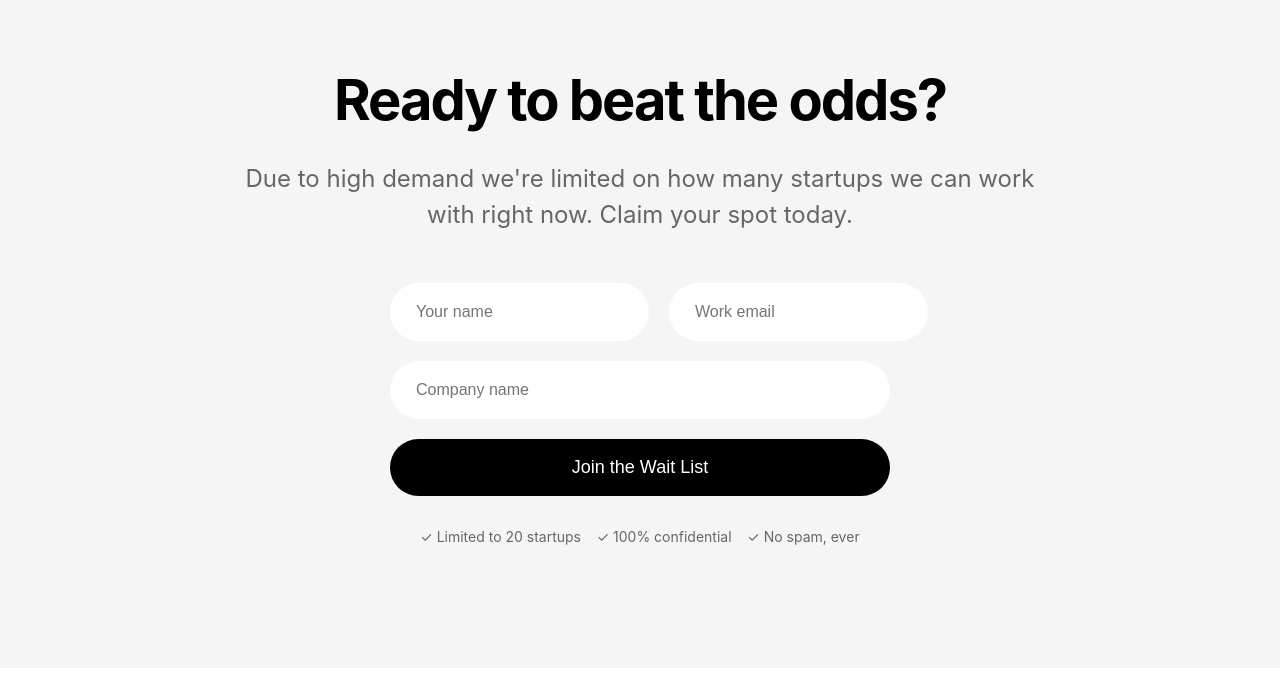
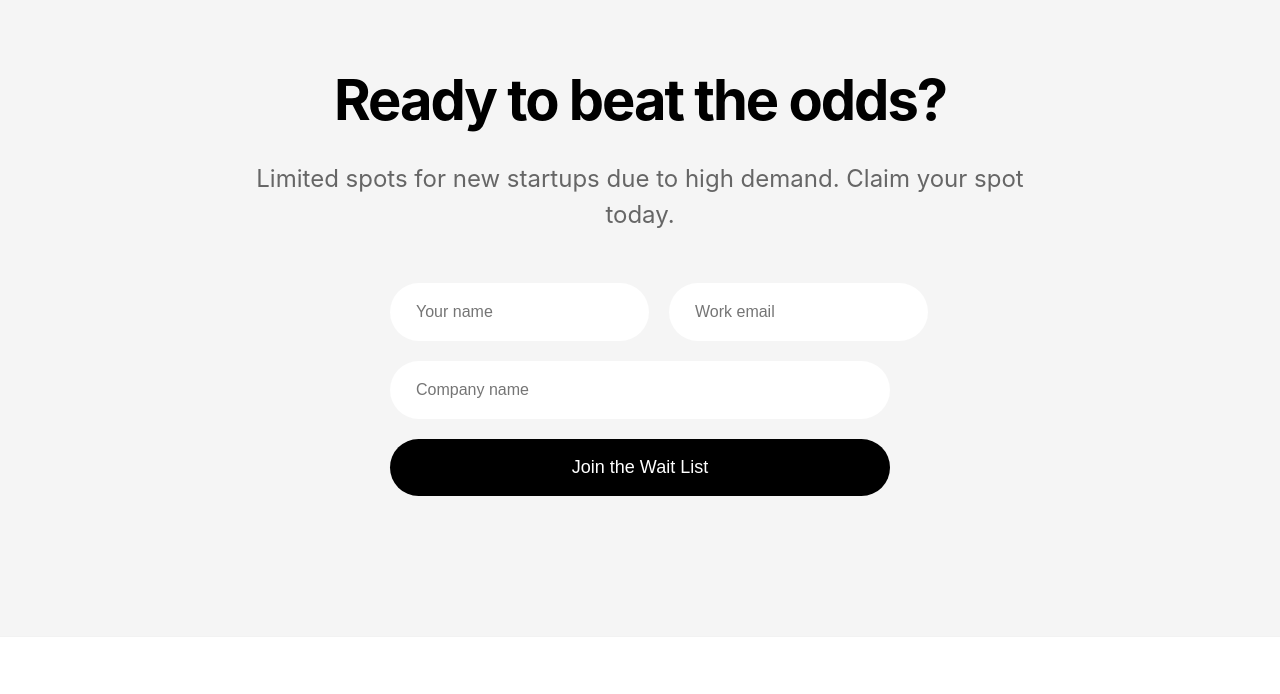
Before and after one commit to lvvargo33/Leads, a plain HTML site: page index.html in a window 1280 px wide. Shown: the part 3498-4192 px from the top of the page. Drawn offline with Linux system fonts and the light colour scheme.

Commit message:
Update index.html

```diff
--- a/index.html
+++ b/index.html
@@ -654,7 +654,7 @@
             <div class="cta-content">
                 <h2>Ready to beat the odds?</h2>
                 <p class="cta-description">
-                    Due to high demand we're limited on how many startups we can work with right now.
+                    Limited spots for new startups due to high demand.
                     Claim your spot today.
                 </p>
 
@@ -665,8 +665,6 @@
                     </div>
                     <input type="text" class="form-input" placeholder="Company name" required>
                     <button type="submit" class="form-button">Join the Wait List</button>
-                    <p class="form-note">
-                        ✓ Limited to 20 startups &nbsp;&nbsp; ✓ 100% confidential &nbsp;&nbsp; ✓ No spam, ever
                     </p>
                 </form>
             </div>
```
